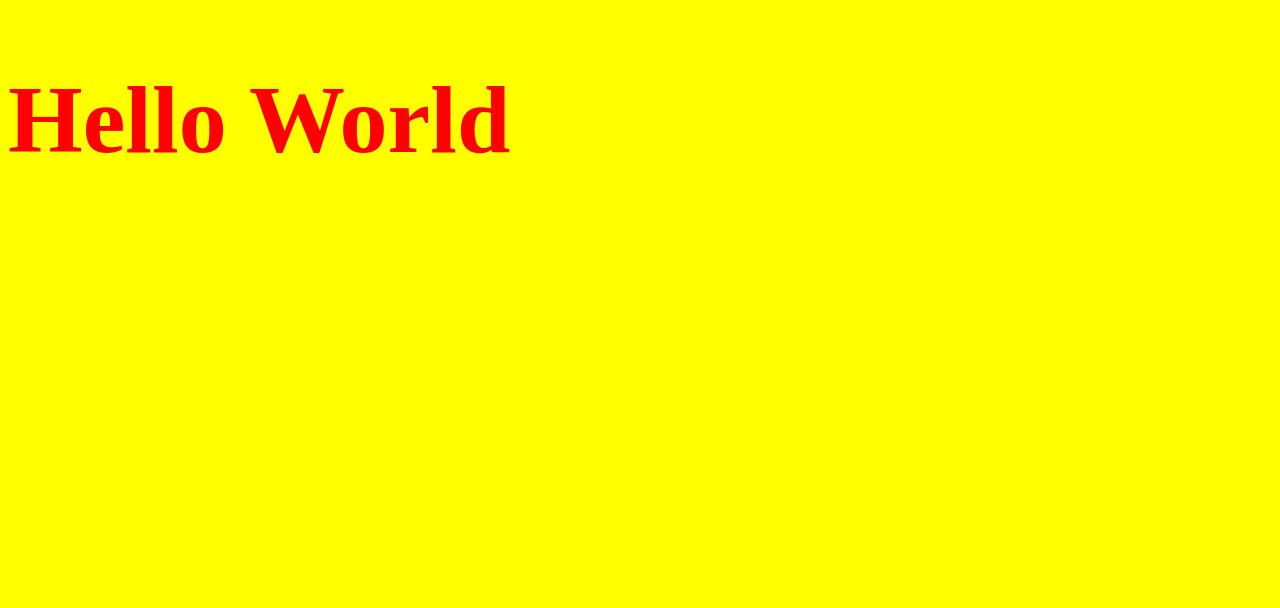
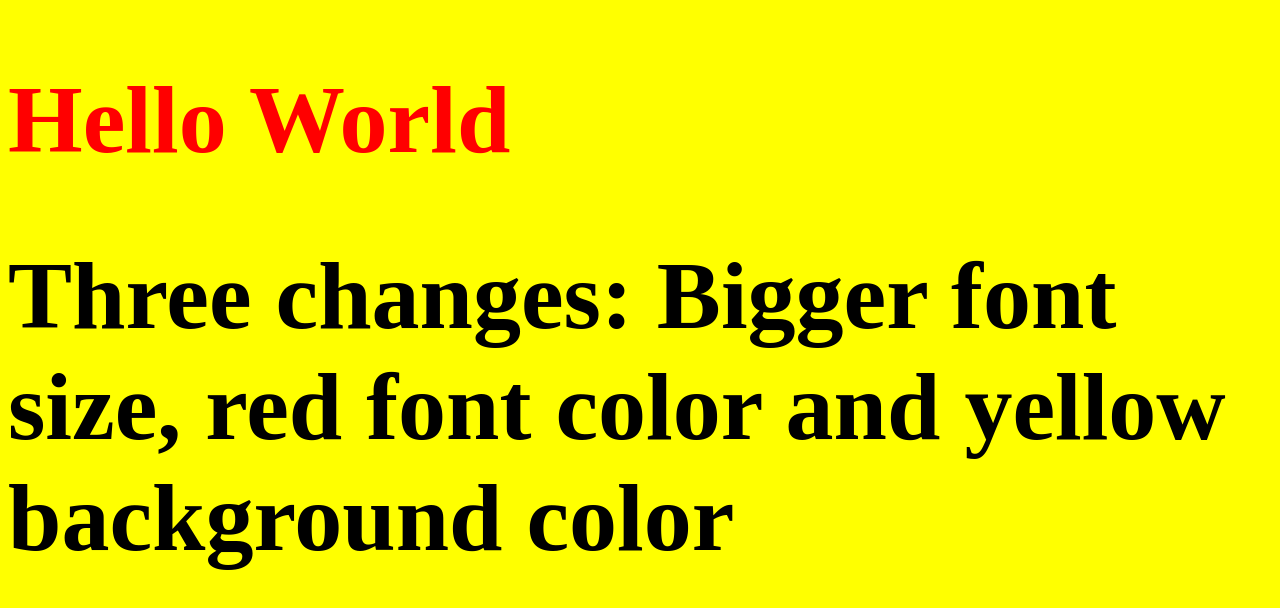
Before and after one commit to avinkana-1737557/avinkana-1737557.github.io, a plain HTML site: page index.html in a window 1280 px wide. Drawn offline with Linux system fonts and the light colour scheme.

Commit message:
Update index.html

```diff
--- a/index.html
+++ b/index.html
@@ -6,5 +6,6 @@
     </head>
     <body>
         <font size="80"><font color="red"><h1>Hello World</h1></font>
+            <h1>Three changes: Bigger font size, red font color and yellow background color<h1>
     </body>
 </html>
```
